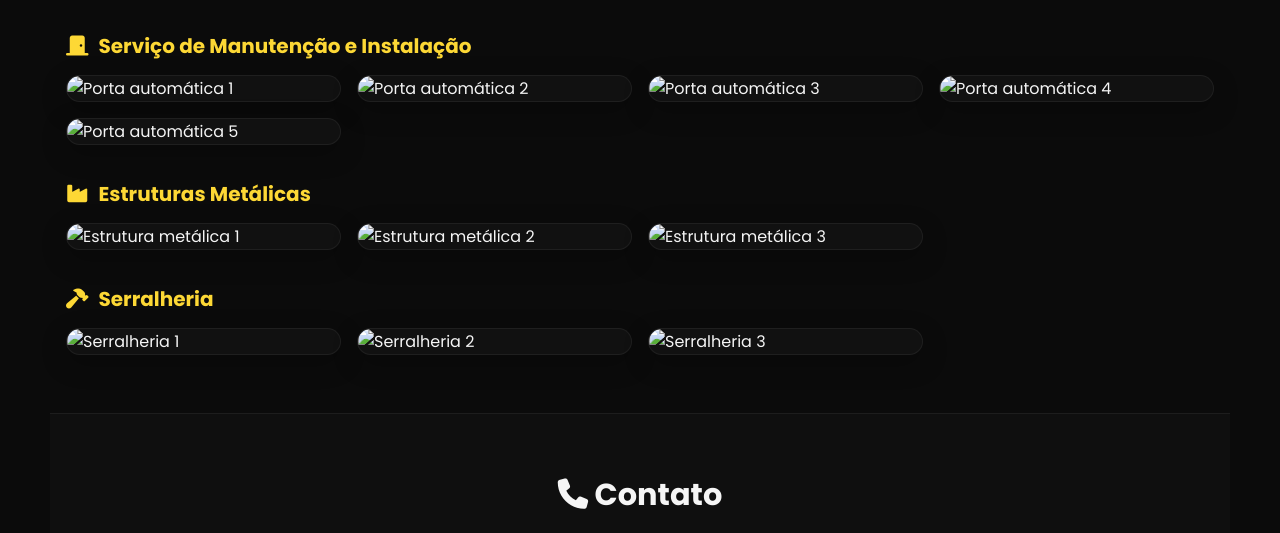
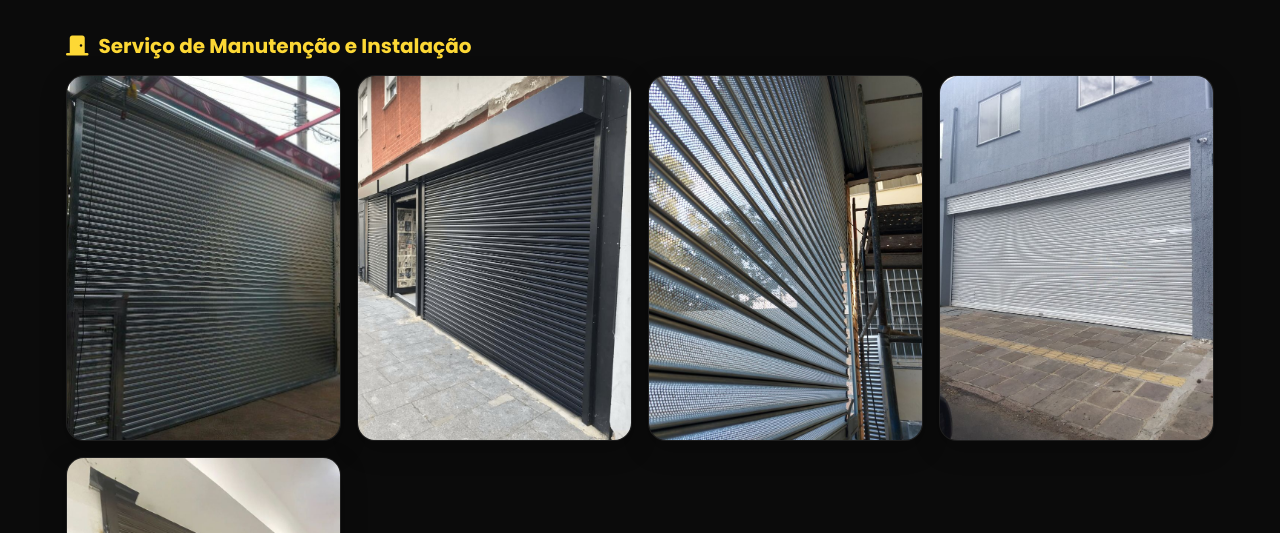
Before and after one commit to SalvadorPortas/Salvador-Portas, a plain HTML site: page index.html in a window 1280 px wide. Shown: the part 1717-2250 px from the top of the page. Drawn offline with Linux system fonts and the light colour scheme.

Commit message:
Add files via upload

```diff
--- a/index.html
+++ b/index.html
@@ -17,10 +17,10 @@
 
   <!-- BRANDING (logo central + nome) -->
   <header class="branding">
-    <img src="images/logo.png" alt="Logo Salvador Portas" class="brand-logo" />
+    <img src="logotipo.png" alt="Logo Salvador Portas" class="brand-logo" />
     <h1 class="brand-name">Salvador Portas</h1>
 
-    <!-- NAV (os 4 tópicos com ícones, um ao lado do outro) -->
+    <!-- NAV -->
     <nav class="top-nav">
       <a href="#manutencao"><i class="fa-solid fa-screwdriver-wrench"></i> Manutenção</a>
       <a href="#vantagens"><i class="fa-solid fa-shield-halved"></i> Vantagens</a>
@@ -29,7 +29,7 @@
     </nav>
   </header>
 
-  <!-- HERO com a sua foto de fundo -->
+  <!-- HERO -->
   <section class="hero">
     <div class="hero-overlay"></div>
     <div class="hero-content">
@@ -41,7 +41,7 @@
     </div>
   </section>
 
-  <!-- BLOCO-ÂNCORA: MANUTENÇÃO (serviço principal, bem visível) -->
+  <!-- MANUTENÇÃO -->
   <section id="manutencao" class="section">
     <div class="section-head">
       <h3><i class="fa-solid fa-screwdriver-wrench"></i> Manutenção de Portas Automáticas</h3>
@@ -84,34 +84,34 @@
     </ul>
   </section>
 
-  <!-- SERVIÇOS (galerias com suas fotos) -->
+  <!-- SERVIÇOS -->
   <section id="servicos" class="section">
     <h3 class="center"><i class="fa-solid fa-layer-group"></i> Nossos Serviços</h3>
 
-    <!-- Serviço de Manutenção (galeria de PORTAS) -->
+    <!-- Portas -->
     <h4 class="sub"><i class="fa-solid fa-door-closed"></i> Serviço de Manutenção e Instalação</h4>
     <div class="gallery">
-      <img src="portas/porta1.jpg" alt="Porta automática 1">
-      <img src="portas/porta2.jpg" alt="Porta automática 2">
-      <img src="portas/porta3.jpg" alt="Porta automática 3">
-      <img src="portas/porta4.jpg" alt="Porta automática 4">
-      <img src="portas/porta5.jpg" alt="Porta automática 5">
+      <img src="porta1.jpg" alt="Porta automática 1">
+      <img src="porta2.jpg" alt="Porta automática 2">
+      <img src="porta3.jpg" alt="Porta automática 3">
+      <img src="porta4.jpg" alt="Porta automática 4">
+      <img src="porta5.jpg" alt="Porta automática 5">
     </div>
 
-    <!-- Estruturas Metálicas -->
+    <!-- Estruturas -->
     <h4 class="sub"><i class="fa-solid fa-industry"></i> Estruturas Metálicas</h4>
     <div class="gallery">
-      <img src="estruturas/estrutura1.jpg" alt="Estrutura metálica 1">
-      <img src="estruturas/estrutura2.jpg" alt="Estrutura metálica 2">
-      <img src="estruturas/estrutura3.jpg" alt="Estrutura metálica 3">
+      <img src="estrutura1.jpg" alt="Estrutura metálica 1">
+      <img src="estrutura2.jpg" alt="Estrutura metálica 2">
+      <img src="estrutura3.jpg" alt="Estrutura metálica 3">
     </div>
 
     <!-- Serralheria -->
     <h4 class="sub"><i class="fa-solid fa-hammer"></i> Serralheria</h4>
     <div class="gallery">
-      <img src="serralheria/serralheria1.jpg" alt="Serralheria 1">
-      <img src="serralheria/serralheria2.jpg" alt="Serralheria 2">
-      <img src="serralheria/serralheria3.jpg" alt="Serralheria 3">
+      <img src="serralheria1.jpg" alt="Serralheria 1">
+      <img src="serralheria2.jpg" alt="Serralheria 2">
+      <img src="serralheria3.jpg" alt="Serralheria 3">
     </div>
   </section>
 
@@ -121,6 +121,18 @@
     <p class="center">Fale com a Salvador Portas e solicite seu orçamento agora mesmo.</p>
     <div class="center">
       <a class="btn btn-whats" href="https://wa.me/5571982769429" target="_blank" rel="noopener">
+        <i class="fa-brands fa-whatsapp"></i> Falar no WhatsApp
+      </a>
+    </div>
+  </section>
+
+  <footer class="footer">
+    <p>&copy; 2024 Salvador Portas — Excelência em Manutenção</p>
+  </footer>
+
+  <script src="script.js"></script>
+</body>
+</html>1982769429" target="_blank" rel="noopener">
         <i class="fa-brands fa-whatsapp"></i> Falar no WhatsApp
       </a>
     </div>
```
Also changed, not shown: sitemap.xml (+13 -11 lines), robots.txt.
